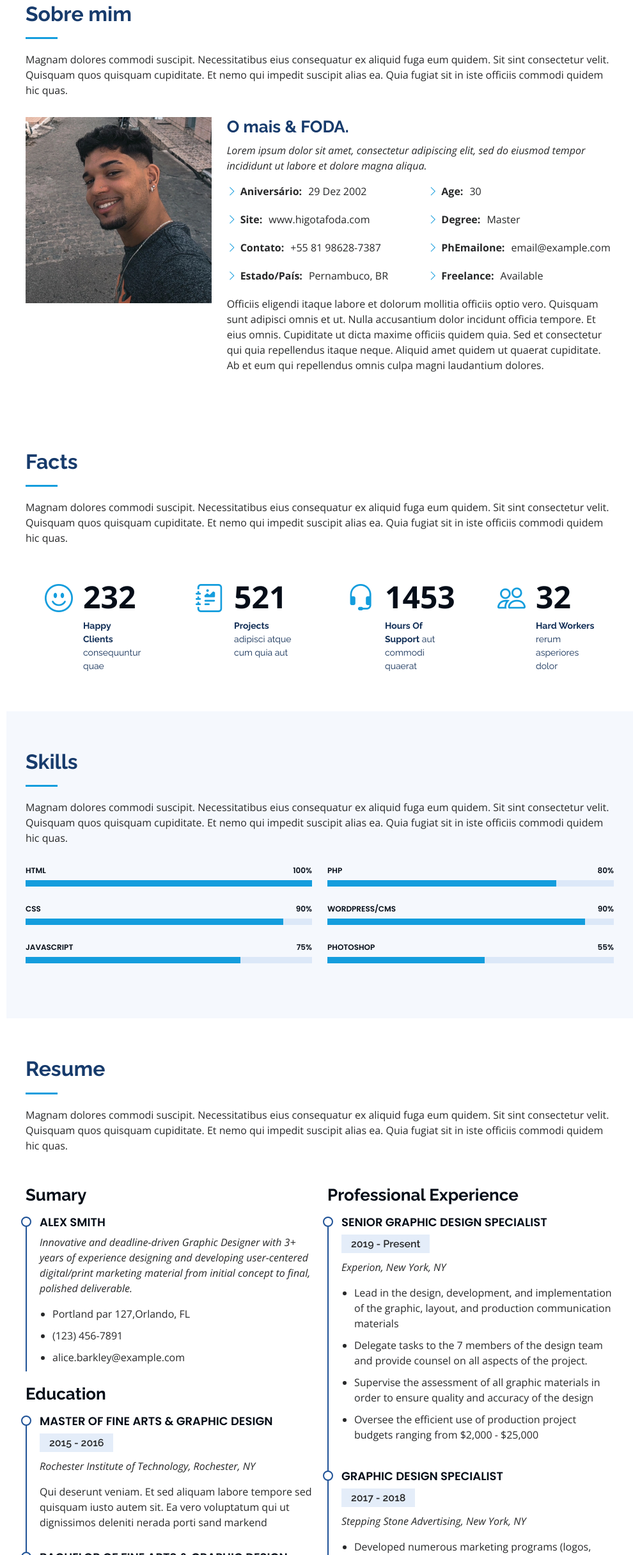
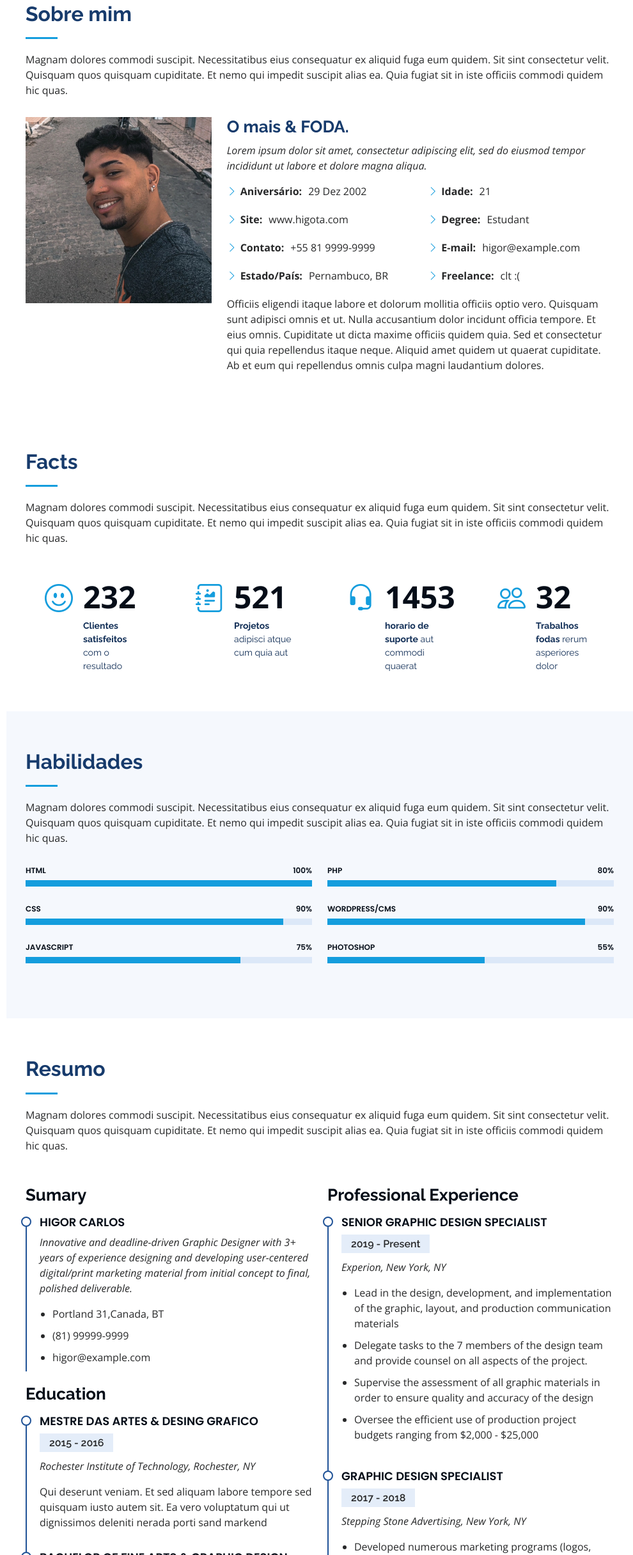
Before and after one commit to HigorCarlos/higorteste, a plain HTML site: page index.html in a window 1280 px wide. Shown: the part 857-3288 px from the top of the page at 64% size, without its empty margins (290-1280 px from the left). Drawn offline with nearby package versions, Linux system fonts and the light colour scheme.

Commit message:
Alteração de traduções

```diff
--- a/index.html
+++ b/index.html
@@ -5,7 +5,7 @@
   <meta charset="utf-8">
   <meta content="width=device-width, initial-scale=1.0" name="viewport">
 
-  <title>Higota</title>
+  <title>Higor Carlos Santana da Silva</title>
   <meta content="" name="description">
   <meta content="" name="keywords">
 
@@ -102,17 +102,17 @@
               <div class="col-lg-6">
                 <ul>
                   <li><i class="bi bi-chevron-right"></i> <strong>Aniversário:</strong> <span>29 Dez 2002</span></li>
-                  <li><i class="bi bi-chevron-right"></i> <strong>Site:</strong> <span>www.higotafoda.com</span></li>
-                  <li><i class="bi bi-chevron-right"></i> <strong>Contato:</strong> <span>+55 81 98628-7387</span></li>
+                  <li><i class="bi bi-chevron-right"></i> <strong>Site:</strong> <span>www.higota.com</span></li>
+                  <li><i class="bi bi-chevron-right"></i> <strong>Contato:</strong> <span>+55 81 9999-9999</span></li>
                   <li><i class="bi bi-chevron-right"></i> <strong>Estado/País:</strong> <span>Pernambuco, BR</span></li>
                 </ul>
               </div>
               <div class="col-lg-6">
                 <ul>
-                  <li><i class="bi bi-chevron-right"></i> <strong>Age:</strong> <span>30</span></li>
-                  <li><i class="bi bi-chevron-right"></i> <strong>Degree:</strong> <span>Master</span></li>
-                  <li><i class="bi bi-chevron-right"></i> <strong>PhEmailone:</strong> <span>email@example.com</span></li>
-                  <li><i class="bi bi-chevron-right"></i> <strong>Freelance:</strong> <span>Available</span></li>
+                  <li><i class="bi bi-chevron-right"></i> <strong>Idade:</strong> <span>21</span></li>
+                  <li><i class="bi bi-chevron-right"></i> <strong>Degree:</strong> <span>Estudant</span></li>
+                  <li><i class="bi bi-chevron-right"></i> <strong>E-mail:</strong> <span>higor@example.com</span></li>
+                  <li><i class="bi bi-chevron-right"></i> <strong>Freelance:</strong> <span>clt :(</span></li>
                 </ul>
               </div>
             </div>
@@ -141,7 +141,7 @@
             <div class="count-box">
               <i class="bi bi-emoji-smile"></i>
               <span data-purecounter-start="0" data-purecounter-end="232" data-purecounter-duration="1" class="purecounter"></span>
-              <p><strong>Happy Clients</strong> consequuntur quae</p>
+              <p><strong>Clientes satisfeitos</strong> com o resultado</p>
             </div>
           </div>
 
@@ -149,7 +149,7 @@
             <div class="count-box">
               <i class="bi bi-journal-richtext"></i>
               <span data-purecounter-start="0" data-purecounter-end="521" data-purecounter-duration="1" class="purecounter"></span>
-              <p><strong>Projects</strong> adipisci atque cum quia aut</p>
+              <p><strong>Projetos</strong> adipisci atque cum quia aut</p>
             </div>
           </div>
 
@@ -157,7 +157,7 @@
             <div class="count-box">
               <i class="bi bi-headset"></i>
               <span data-purecounter-start="0" data-purecounter-end="1453" data-purecounter-duration="1" class="purecounter"></span>
-              <p><strong>Hours Of Support</strong> aut commodi quaerat</p>
+              <p><strong>horario de suporte</strong> aut commodi quaerat</p>
             </div>
           </div>
 
@@ -165,7 +165,7 @@
             <div class="count-box">
               <i class="bi bi-people"></i>
               <span data-purecounter-start="0" data-purecounter-end="32" data-purecounter-duration="1" class="purecounter"></span>
-              <p><strong>Hard Workers</strong> rerum asperiores dolor</p>
+              <p><strong>Trabalhos fodas</strong> rerum asperiores dolor</p>
             </div>
           </div>
 
@@ -179,7 +179,7 @@
       <div class="container">
 
         <div class="section-title">
-          <h2>Skills</h2>
+          <h2>Habilidades</h2>
           <p>Magnam dolores commodi suscipit. Necessitatibus eius consequatur ex aliquid fuga eum quidem. Sit sint consectetur velit. Quisquam quos quisquam cupiditate. Et nemo qui impedit suscipit alias ea. Quia fugiat sit in iste officiis commodi quidem hic quas.</p>
         </div>
 
@@ -245,7 +245,7 @@
       <div class="container">
 
         <div class="section-title">
-          <h2>Resume</h2>
+          <h2>Resumo</h2>
           <p>Magnam dolores commodi suscipit. Necessitatibus eius consequatur ex aliquid fuga eum quidem. Sit sint consectetur velit. Quisquam quos quisquam cupiditate. Et nemo qui impedit suscipit alias ea. Quia fugiat sit in iste officiis commodi quidem hic quas.</p>
         </div>
 
@@ -253,18 +253,18 @@
           <div class="col-lg-6" data-aos="fade-up">
             <h3 class="resume-title">Sumary</h3>
             <div class="resume-item pb-0">
-              <h4>Alex Smith</h4>
+              <h4>Higor Carlos</h4>
               <p><em>Innovative and deadline-driven Graphic Designer with 3+ years of experience designing and developing user-centered digital/print marketing material from initial concept to final, polished deliverable.</em></p>
               <ul>
-                <li>Portland par 127,Orlando, FL</li>
-                <li>(123) 456-7891</li>
-                <li>alice.barkley@example.com</li>
+                <li>Portland 31,Canada, BT</li>
+                <li>(81) 99999-9999</li>
+                <li>higor@example.com</li>
               </ul>
             </div>
 
             <h3 class="resume-title">Education</h3>
             <div class="resume-item">
-              <h4>Master of Fine Arts &amp; Graphic Design</h4>
+              <h4>Mestre das artes &amp; Desing grafico</h4>
               <h5>2015 - 2016</h5>
               <p><em>Rochester Institute of Technology, Rochester, NY</em></p>
               <p>Qui deserunt veniam. Et sed aliquam labore tempore sed quisquam iusto autem sit. Ea vero voluptatum qui ut dignissimos deleniti nerada porti sand markend</p>
```
